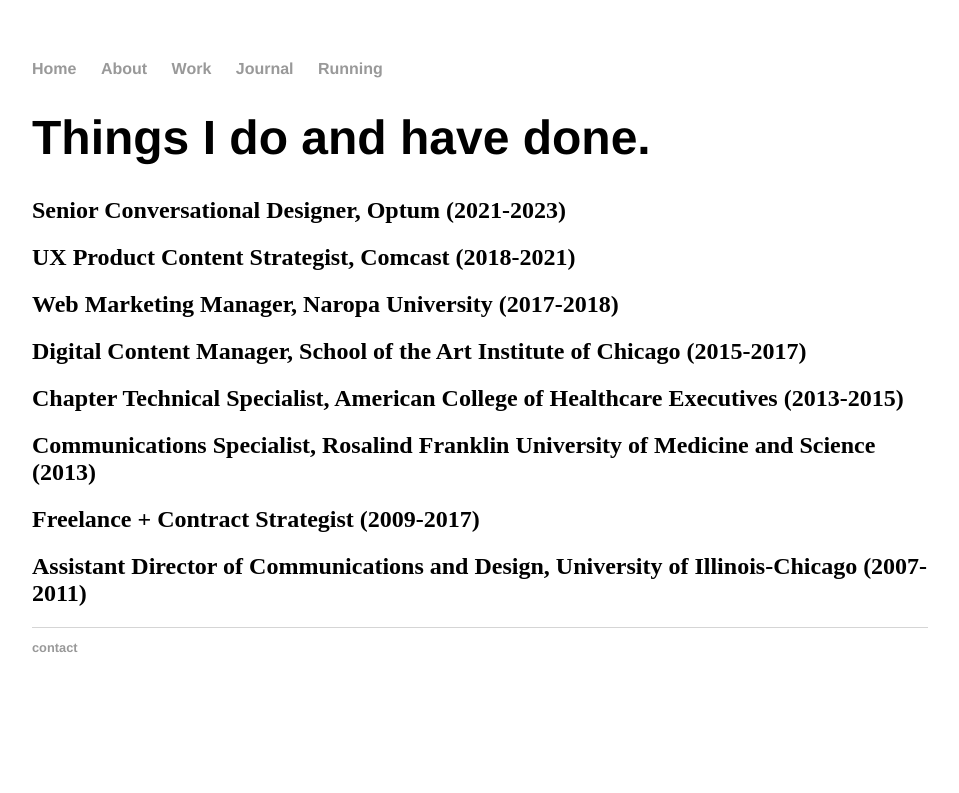
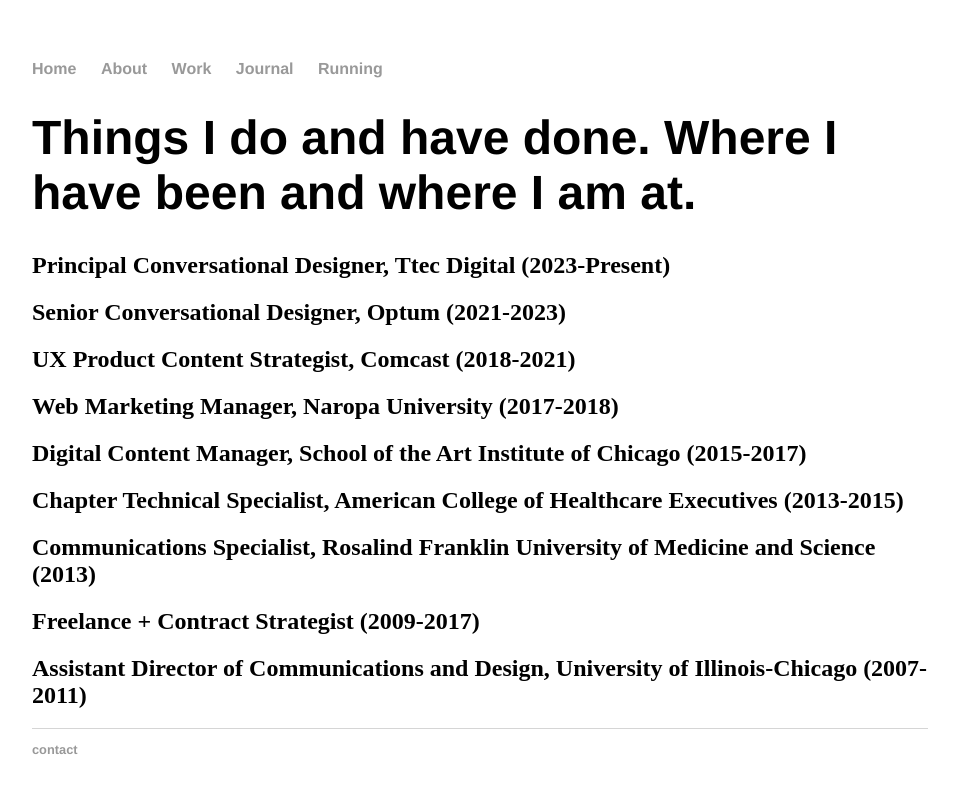
Before and after one commit to zoeakind/zoeakind.github.io, a Jekyll site: the page built from work/index.html, in a window 1280 px wide. Shown: the top 793 px of the page, without its empty margins (160-1119 px from the left). Built offline with Jekyll 4.4.1, drawn with Linux system fonts in a browser that asks for light colours.

Commit message:
Update index.html

```diff
--- a/work/index.html
+++ b/work/index.html
@@ -4,8 +4,9 @@
 ---
 
 <div class="blurb">
-	<h1>Things I do and have done.</h1>
+	<h1>Things I do and have done. Where I have been and where I am at.</h1>
 
+	<h2>Principal Conversational Designer, Ttec Digital (2023-Present)
 	<h2>Senior Conversational Designer, Optum (2021-2023)
 	<h2>UX Product Content Strategist, Comcast (2018-2021)</h2>
 	<h2>Web Marketing Manager, Naropa University (2017-2018)</h2>
```
